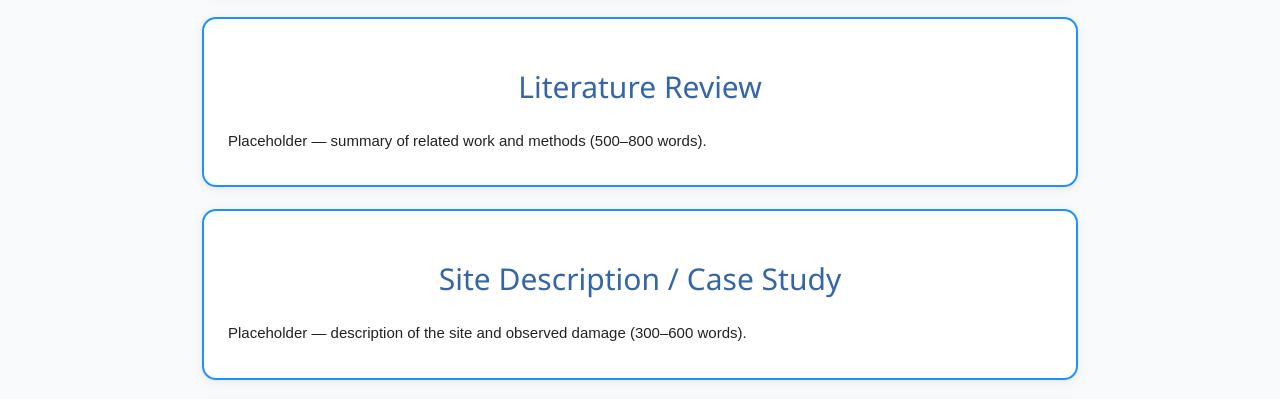
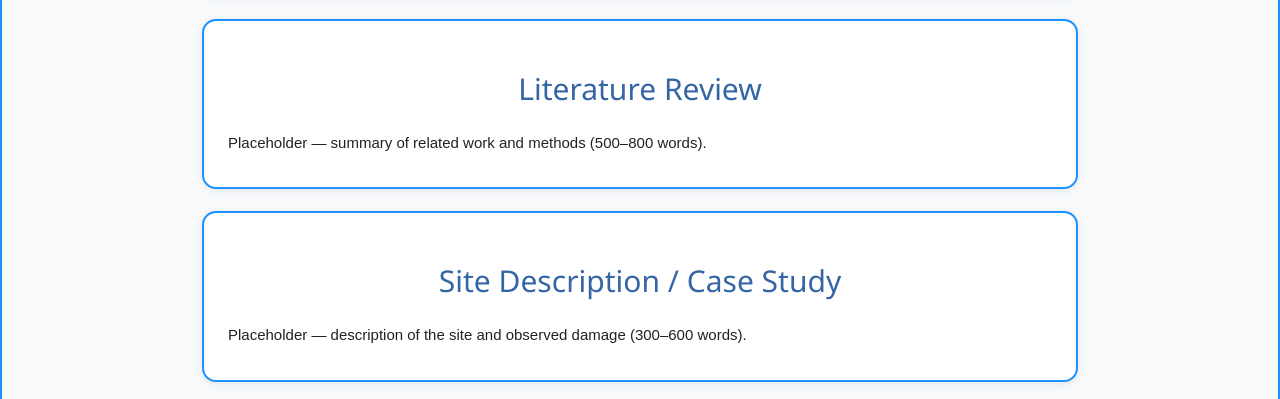
Before and after one commit to FEPSFY6924986/FY6924986-, a plain HTML site: page index.html in a window 1280 px wide. Shown: the part 701-1100 px from the top of the page. Drawn offline with nearby package versions, Linux system fonts and the light colour scheme; no server answers.

Commit message:
Update index.html

```diff
--- a/index.html
+++ b/index.html
@@ -173,7 +173,7 @@
         }
     </style>
 </head>
-<body>
+<body style="border:2px solid DodgerBlue;">
     <img id="banner" src="WebBanner2023.png" alt="Banner" width="900" height="200">
     <div id="banner-diagnostic" style="display:none;"></div>
 
```
